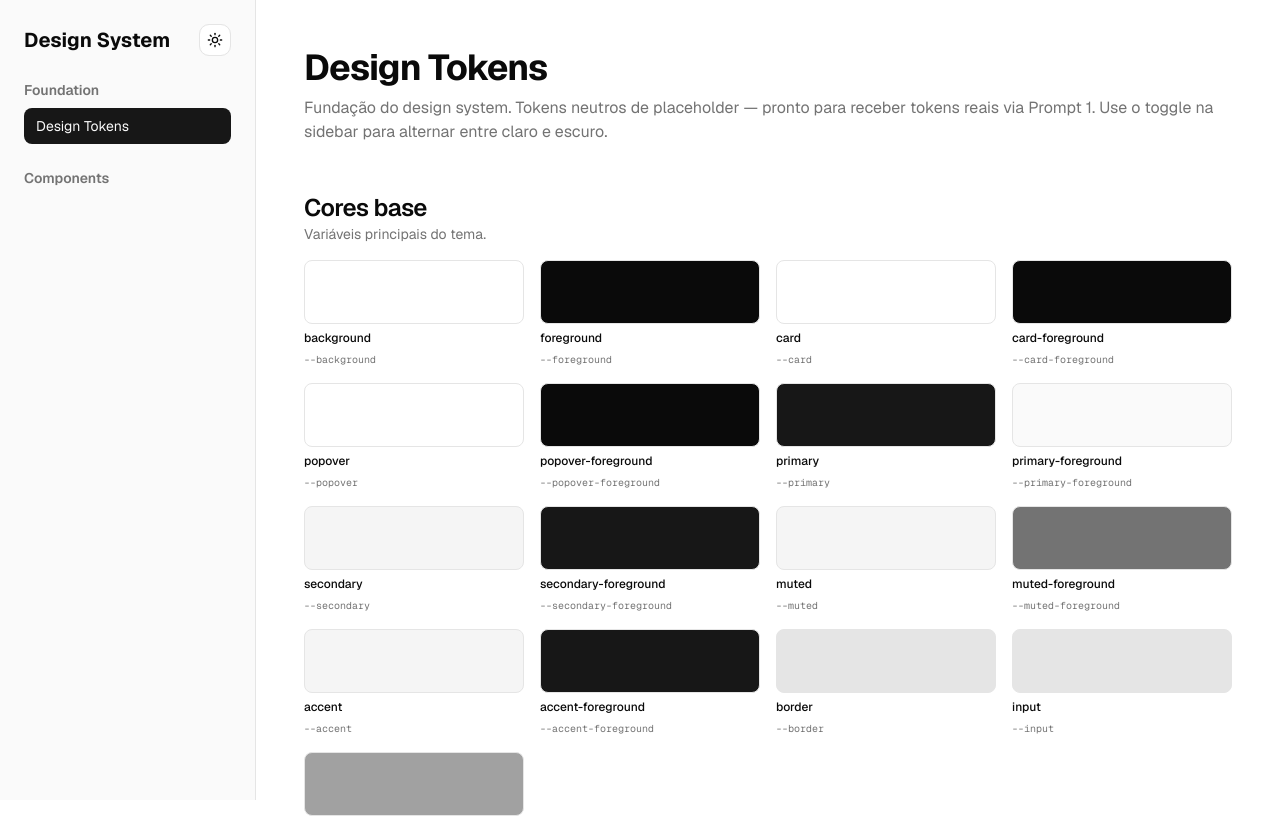
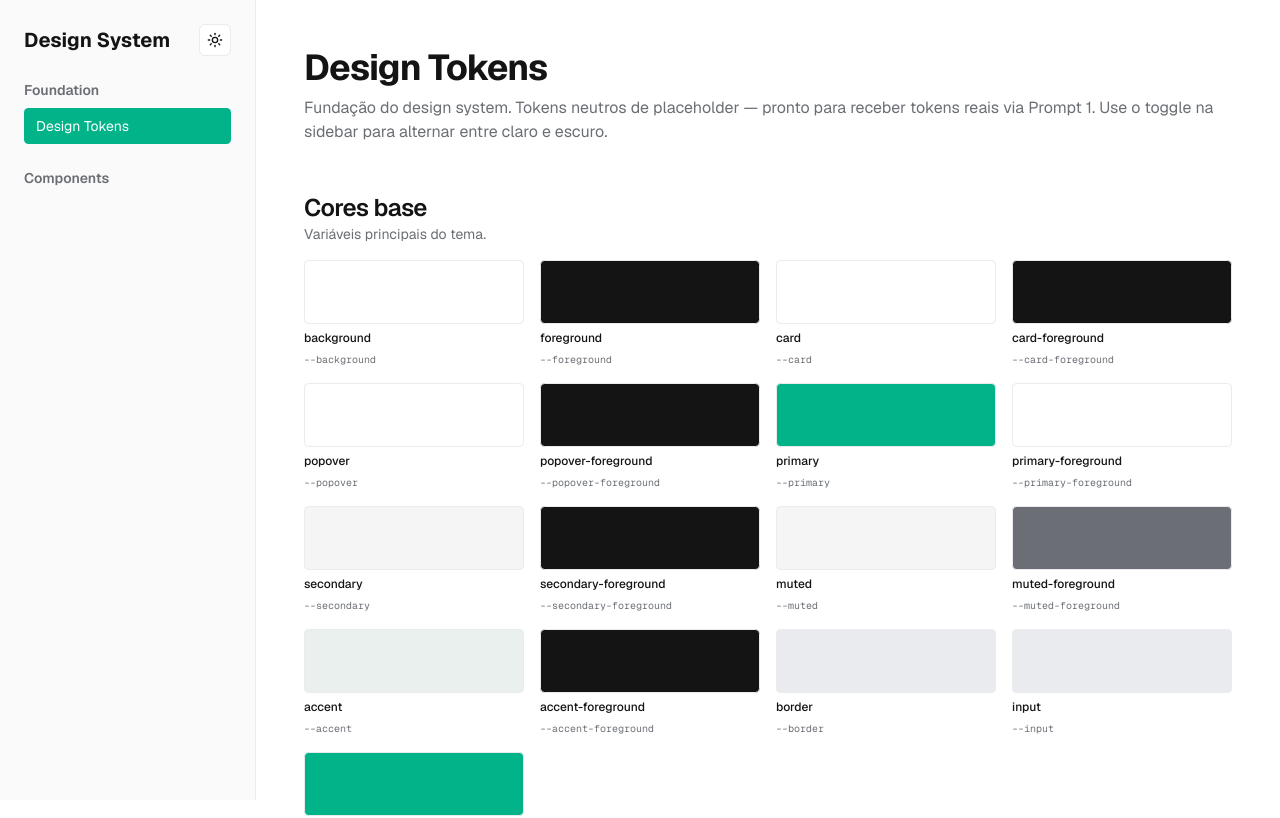
Before and after one commit to Ti-V4-Saman/Design-System, a Next.js app: page /styleguide in a window 1280 px wide. Shown: the top 818 px of the page. Built offline with nearby package versions, Linux system fonts and the light colour scheme.

Commit message:
feat: apply CRM V4 light-mode tokens to globals.css

```diff
--- a/app/globals.css
+++ b/app/globals.css
@@ -56,43 +56,46 @@
 
 :root {
   --background: oklch(1 0 0);
-  --foreground: oklch(0.145 0 0);
+  --foreground: oklch(0.19 0 0);
   --card: oklch(1 0 0);
-  --card-foreground: oklch(0.145 0 0);
+  --card-foreground: oklch(0.19 0 0);
   --popover: oklch(1 0 0);
-  --popover-foreground: oklch(0.145 0 0);
-  --primary: oklch(0.205 0 0);
-  --primary-foreground: oklch(0.985 0 0);
+  --popover-foreground: oklch(0.19 0 0);
+  --primary: oklch(0.68 0.14 168);
+  --primary-foreground: oklch(1 0 0);
   --secondary: oklch(0.97 0 0);
-  --secondary-foreground: oklch(0.205 0 0);
+  --secondary-foreground: oklch(0.19 0 0);
   --muted: oklch(0.97 0 0);
-  --muted-foreground: oklch(0.556 0 0);
-  --accent: oklch(0.97 0 0);
-  --accent-foreground: oklch(0.205 0 0);
-  --destructive: oklch(0.577 0.245 27.325);
-  --success: oklch(0.627 0.17 149);
-  --success-foreground: oklch(0.985 0 0);
-  --warning: oklch(0.795 0.16 86);
-  --warning-foreground: oklch(0.255 0.05 86);
-  --info: oklch(0.588 0.16 254);
-  --info-foreground: oklch(0.985 0 0);
-  --border: oklch(0.922 0 0);
-  --input: oklch(0.922 0 0);
-  --ring: oklch(0.708 0 0);
-  --chart-1: oklch(0.87 0 0);
-  --chart-2: oklch(0.556 0 0);
-  --chart-3: oklch(0.439 0 0);
-  --chart-4: oklch(0.371 0 0);
-  --chart-5: oklch(0.269 0 0);
-  --radius: 0.625rem;
+  --muted-foreground: oklch(0.54 0.01 260);
+  --accent: oklch(0.95 0.008 164);
+  --accent-foreground: oklch(0.19 0 0);
+  --destructive: oklch(0.56 0.22 15);
+  --success: oklch(0.68 0.14 168);
+  --success-foreground: oklch(1 0 0);
+  --warning: oklch(0.81 0.16 75);
+  --warning-foreground: oklch(0.25 0.05 75);
+  --info: oklch(0.97 0.012 164);
+  --info-foreground: oklch(0.42 0.02 240);
+  --border: oklch(0.94 0.005 260);
+  --input: oklch(0.94 0.005 260);
+  --ring: oklch(0.68 0.14 168);
+  --chart-1: oklch(0.68 0.14 168);
+  --chart-2: oklch(0.80 0.12 165);
+  --chart-3: oklch(0.81 0.16 75);
+  --chart-4: oklch(0.56 0.22 15);
+  --chart-5: oklch(0.54 0 0);
+  --radius: 0.35rem;
   --sidebar: oklch(0.985 0 0);
-  --sidebar-foreground: oklch(0.145 0 0);
-  --sidebar-primary: oklch(0.205 0 0);
-  --sidebar-primary-foreground: oklch(0.985 0 0);
-  --sidebar-accent: oklch(0.97 0 0);
-  --sidebar-accent-foreground: oklch(0.205 0 0);
-  --sidebar-border: oklch(0.922 0 0);
-  --sidebar-ring: oklch(0.708 0 0);
+  --sidebar-foreground: oklch(0.19 0 0);
+  --sidebar-primary: oklch(0.68 0.14 168);
+  --sidebar-primary-foreground: oklch(1 0 0);
+  --sidebar-accent: oklch(0.95 0.008 164);
+  --sidebar-accent-foreground: oklch(0.19 0 0);
+  --sidebar-border: oklch(0.94 0.005 260);
+  --sidebar-ring: oklch(0.68 0.14 168);
+  --shadow-card: 0 0 15px rgb(0 0 0 / 0.10);
+  --shadow-dropdown: 0 5px 15px rgb(0 0 0 / 0.20);
+  --shadow-modal: 0 0 30px rgb(0 0 0 / 0.30);
 }
 
 .dark {
```
